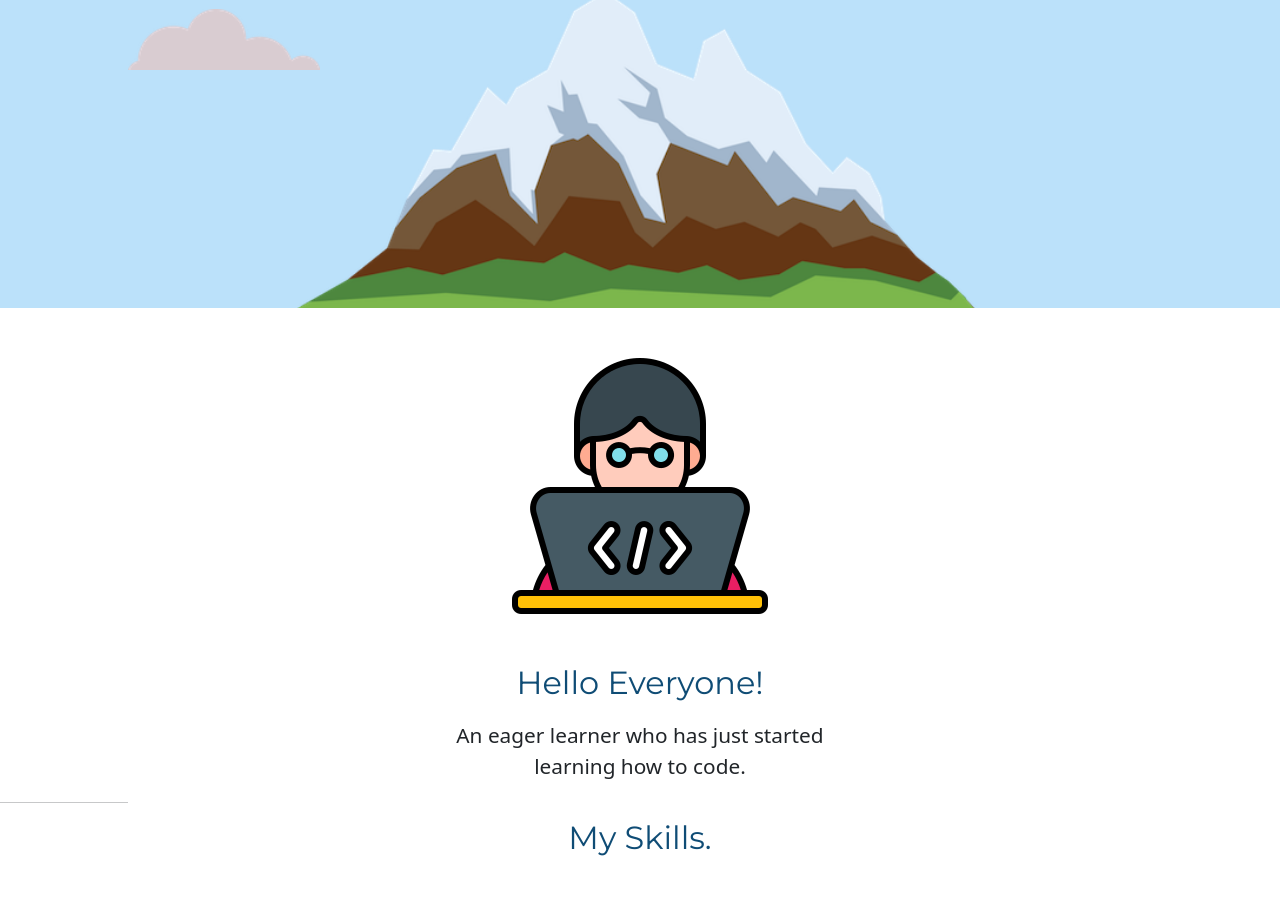
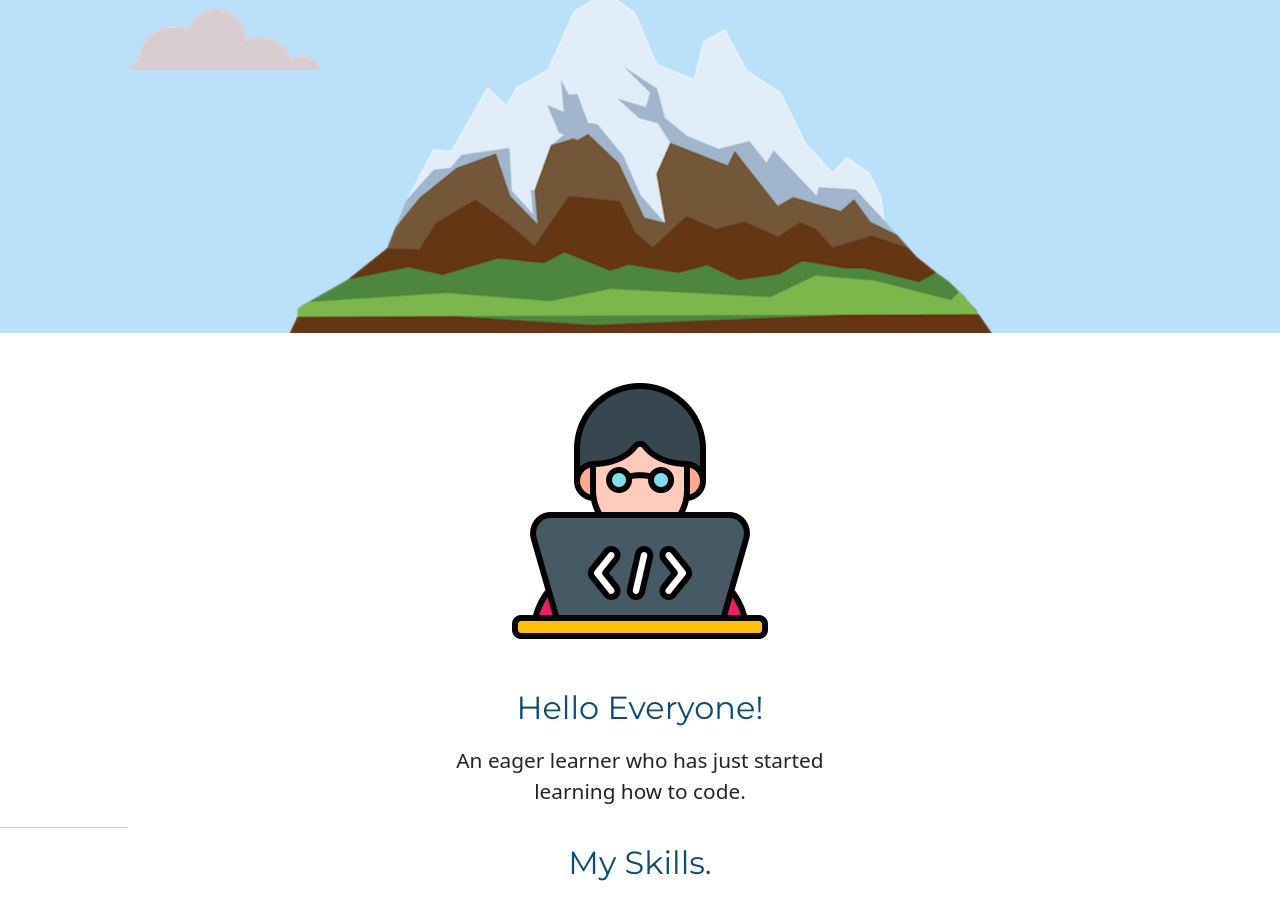
Before and after one commit to Yaungzawae/Personal-Website, a plain HTML site: page index.html in a window 1280 px wide. Shown: the part 326-1231 px from the top of the page. Drawn offline with nearby package versions, Linux system fonts and the light colour scheme.

Commit message:
Update styles.css

```diff
--- a/css/styles.css
+++ b/css/styles.css
@@ -56,9 +56,7 @@ a:hover {
 }
 
 .middle-container {
-  background-color: white;
-  position: relative;
-  bottom: 25px;
+
 }
 
 .bottom-container {
```
